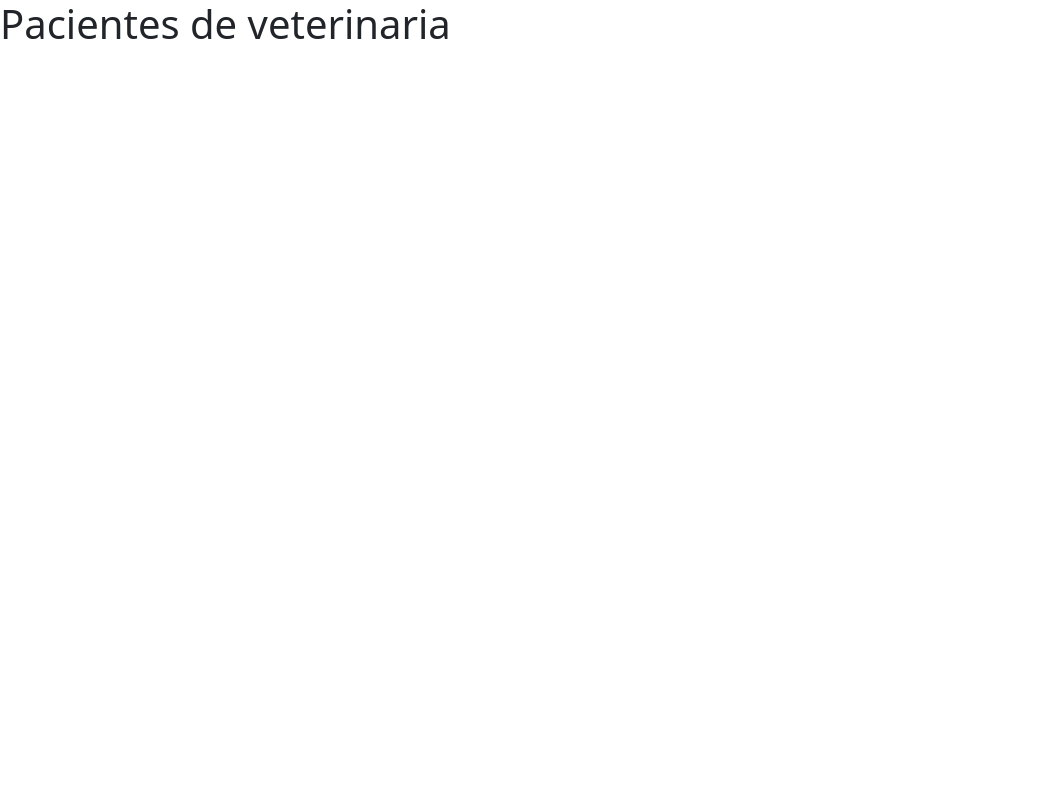
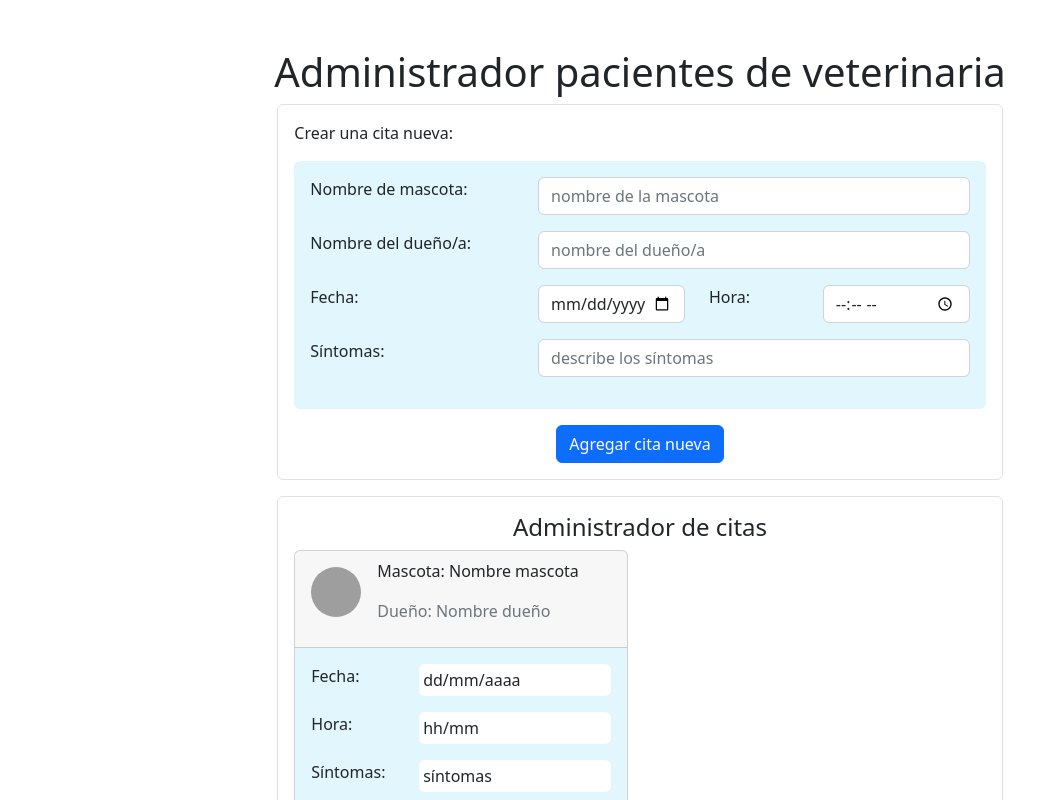
Before and after one commit to 22AGabriel/PacientesVeterinaria-React, a React (Create React App) app: page / in a window 1280 px wide. Shown: the top 800 px of the page, without its empty margins (0-1063 px from the left). Built offline with nearby package versions, Linux system fonts and the light colour scheme; grey boxes are pictures that could not be loaded.

Commit message:
maquetado del formulario y de las citas agregadas

```diff
--- a/src/App.jsx
+++ b/src/App.jsx
@@ -1,10 +1,16 @@
 import 'bootstrap/dist/css/bootstrap.min.css';
+import { Container } from 'react-bootstrap';
+import Formulario from './components/Formulario';
+import "./app.css"
+import ListaCitas from './components/ListaCitas';
 
 function App() {
   return (
-    <div>
-      <h1>Pacientes de veterinaria</h1>
-    </div>
+    <Container className='my-5 d-flex flex-column align-items-center'>
+      <h1>Administrador pacientes de veterinaria</h1>
+      <Formulario></Formulario>
+      <ListaCitas></ListaCitas>
+    </Container>
   );
 }
 
--- /dev/null
+++ b/src/app.css
@@ -0,0 +1,19 @@
+.w-form{
+    width: 100%;
+}
+
+.bg-lightblue{
+    background-color: rgb(225, 246, 253);
+}
+
+.img{
+    border-radius: 50%;
+    width: 50px;
+    height: 50px;
+}
+
+@media all and (min-width:992px){
+    .w-form{
+        width: 65%;
+    }
+}
--- /dev/null
+++ b/src/components/Cita.jsx
@@ -0,0 +1,45 @@
+import React from 'react';
+import { Button, Card, Col, Row } from 'react-bootstrap';
+
+const Cita = () => {
+    return (
+        <Col sm={12} md={6} className='mb-3'>
+          <Card>
+            <Card.Header className='d-flex'>
+              <Card.Img className='img me-3 mt-2' src='https://img.freepik.com/vector-gratis/lindo-perro-sacando-lengua-ilustracion-icono-dibujos-animados_138676-2709.jpg'></Card.Img>
+              <Card.Text>
+                <p>Mascota: Nombre mascota</p>
+                <p className='text-muted'>Dueño: Nombre dueño</p>
+              </Card.Text>
+            </Card.Header>
+            <Card.Body className='bg-lightblue'>
+              <Row>
+                <Col sm={4}>
+                  <Card.Text>Fecha:</Card.Text>
+                </Col>
+                <Col sm={8}>
+                  <p className='bg-white rounded p-1'>dd/mm/aaaa</p>
+                </Col>
+                <Col sm={4}>
+                  <Card.Text>Hora:</Card.Text>
+                </Col>
+                <Col sm={8}>
+                  <p className='bg-white rounded p-1'>hh/mm</p>
+                </Col>
+                <Col sm={4}>
+                  <Card.Text>Síntomas:</Card.Text>
+                </Col>
+                <Col sm={8}>
+                  <p className='bg-white rounded p-1'>síntomas</p>
+                </Col>
+              </Row>
+            </Card.Body>
+            <Card.Footer className='text-end'>
+              <Button variant='danger'>Borrar</Button>
+            </Card.Footer>
+          </Card>
+        </Col>
+    );
+};
+
+export default Cita;
--- /dev/null
+++ b/src/components/Formulario.jsx
@@ -0,0 +1,50 @@
+import { Button, Col, Form, Row } from "react-bootstrap";
+
+const Formulario = () => {
+  return (
+    <div className="border rounded p-3 w-form">
+      <p>Crear una cita nueva:</p>
+      <Form>
+        <Form.Group className="my-3 bg-lightblue rounded p-3">
+          <Row>
+            <Col sm={12} md={4}>
+              <Form.Label>Nombre de mascota:</Form.Label>
+            </Col>
+            <Col sm={12} md={8} className="mb-3">
+              <Form.Control type="text" placeholder="nombre de la mascota"></Form.Control>
+            </Col>
+            <Col sm={12} md={4}>
+              <Form.Label>Nombre del dueño/a:</Form.Label>
+            </Col>
+            <Col sm={12} md={8} className="mb-3">
+              <Form.Control type="text" placeholder="nombre del dueño/a"></Form.Control>
+            </Col>
+            <Col sm={12} md={4}>
+              <Form.Label>Fecha:</Form.Label>
+            </Col>
+            <Col sm={12} md={3} className="mb-3">
+              <Form.Control type="date"></Form.Control>
+            </Col>
+            <Col sm={12} md={2}>
+              <Form.Label>Hora:</Form.Label>
+            </Col>
+            <Col sm={12} md={3} className="mb-3">
+              <Form.Control type="time"></Form.Control>
+            </Col>
+            <Col sm={12} md={4}>
+              <Form.Label>Síntomas: </Form.Label>
+            </Col>
+            <Col sm={12} md={8} className="mb-3">
+              <Form.Control type="textarea" placeholder="describe los síntomas"></Form.Control>
+            </Col>
+          </Row>
+        </Form.Group>
+        <div className="text-center">
+          <Button variant="primary">Agregar cita nueva</Button>
+        </div>
+      </Form>
+    </div>
+  );
+};
+
+export default Formulario;
--- /dev/null
+++ b/src/components/ListaCitas.jsx
@@ -0,0 +1,15 @@
+import { Row } from "react-bootstrap";
+import Cita from "./Cita";
+
+const ListaCitas = () => {
+  return (
+    <div className="w-form border rounded p-3 my-3">
+      <h4 className="text-center">Administrador de citas</h4>
+      <Row>
+        <Cita></Cita>
+      </Row>
+    </div>
+  );
+};
+
+export default ListaCitas;
```
